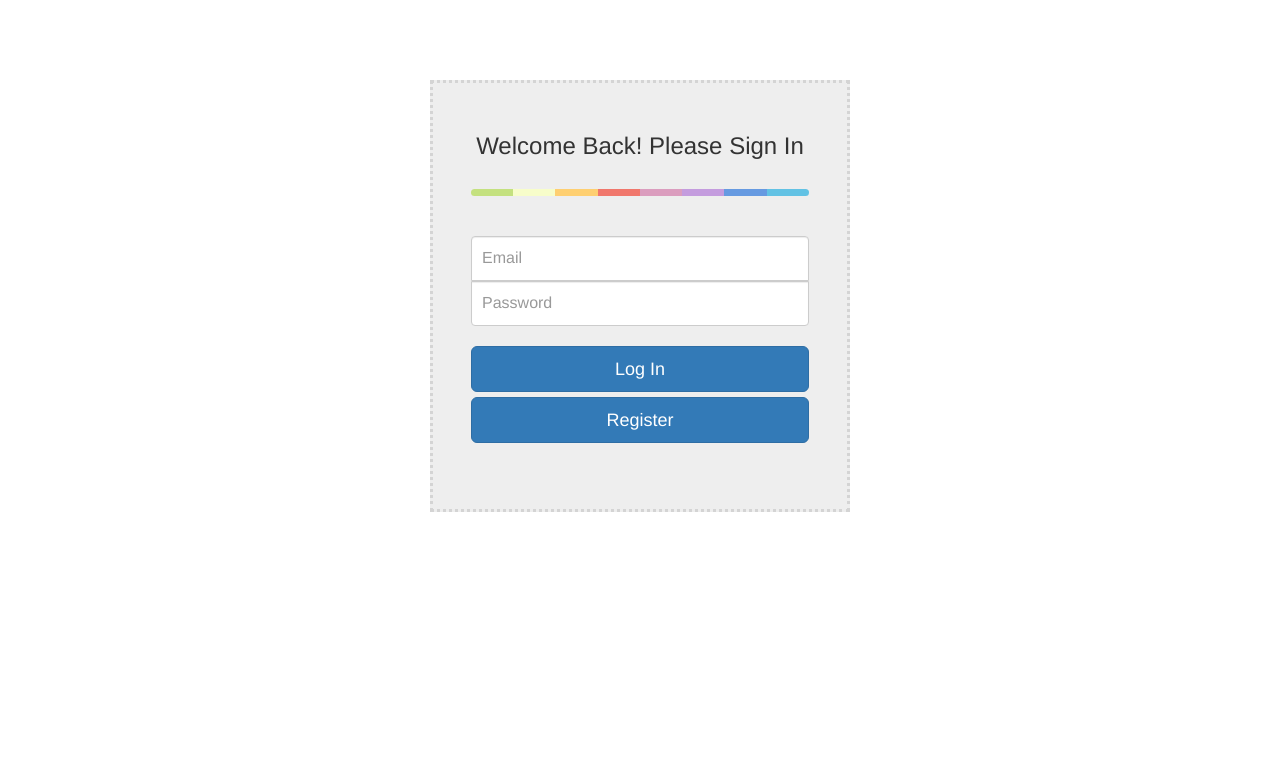
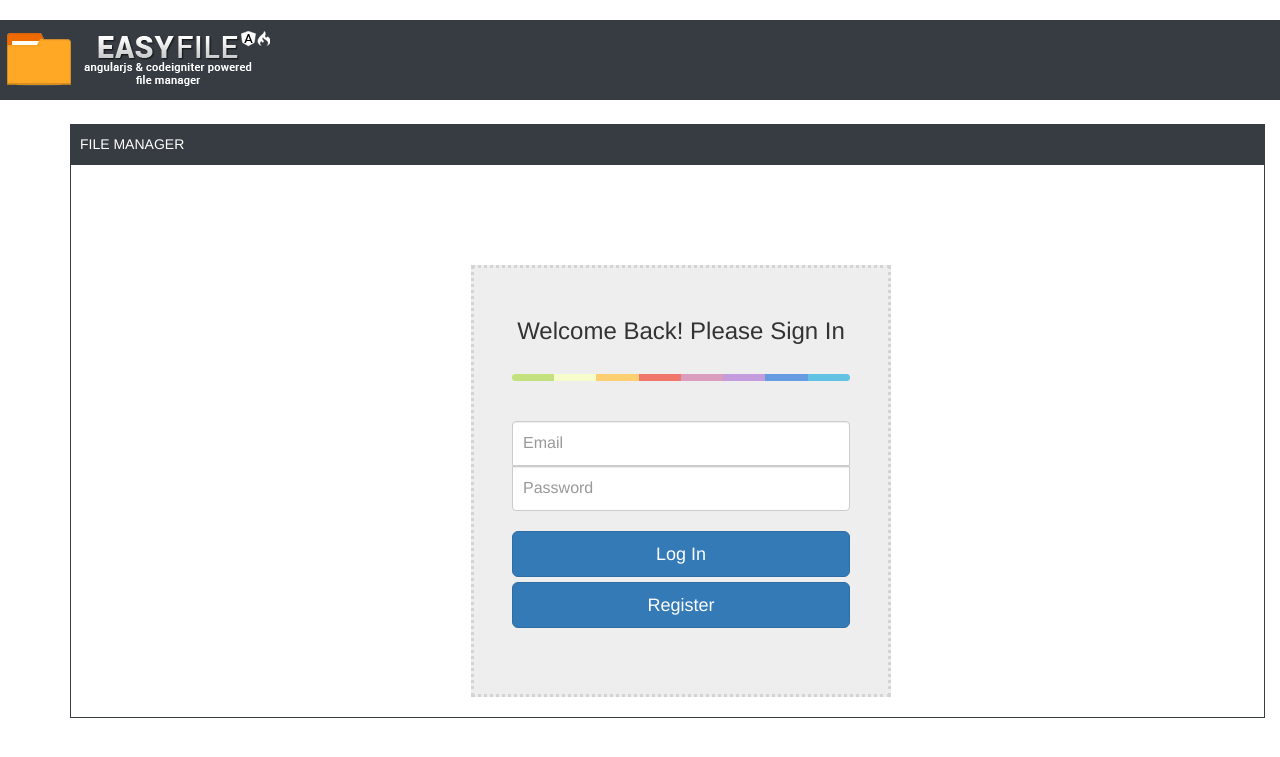
Before and after one commit to MrVu/PersonalBox, a Flask app: page /login in a window 1280 px wide. Shown: the top 757 px of the page. Run offline with Flask 2, Linux system fonts and the light colour scheme; some libraries are stand-ins or nearby versions.

Commit message:
upgrade interface

```diff
--- a/app/static/bootstrap/css/custom.css
+++ b/app/static/bootstrap/css/custom.css
@@ -54,3 +54,46 @@ input[type="password"] {
   background-image: -o-linear-gradient(left, #c4e17f, #c4e17f 12.5%, #f7fdca 12.5%, #f7fdca 25%, #fecf71 25%, #fecf71 37.5%, #f0776c 37.5%, #f0776c 50%, #db9dbe 50%, #db9dbe 62.5%, #c49cde 62.5%, #c49cde 75%, #669ae1 75%, #669ae1 87.5%, #62c2e4 87.5%, #62c2e4);
   background-image: linear-gradient(to right, #c4e17f, #c4e17f 12.5%, #f7fdca 12.5%, #f7fdca 25%, #fecf71 25%, #fecf71 37.5%, #f0776c 37.5%, #f0776c 50%, #db9dbe 50%, #db9dbe 62.5%, #c49cde 62.5%, #c49cde 75%, #669ae1 75%, #669ae1 87.5%, #62c2e4 87.5%, #62c2e4);
 }
+
+body {
+  padding-top: 20px !important;
+  border: 1px;
+}
+
+.header {
+background: #363c42;
+height: 80px;
+margin-bottom: 20px;
+}
+
+.logo{
+padding-top: 10px;
+}
+
+.header-right {
+display: inline;
+float: right;
+padding-top: 25px;
+}
+.content {
+    padding: 20px 25px 0 25px;
+    border: 1px #363c42 solid;
+    margin: 30px -55px 0 0;
+}
+
+.content-header{
+    padding: 10px 0px 10px 10px;
+    background-color: #363c42;
+    margin: 0 -55px -30px 0px;
+    color: white;
+}
+
+.content-primary{
+    margin-top: 35px;
+}
+
+.btn-info {
+    color: #fff;
+    background-color: #337ab7 !important;
+    border-color: #337ab7 !important;
+}
--- a/app/templates/base.html
+++ b/app/templates/base.html
@@ -12,17 +12,34 @@
     <title></title>
 </head>
 <body>
-{% if current_user.is_authenticated %}
+
+    <div class="header">
+        <div class="header-logo">
+            <a href="#"></a>
+            <img class="logo" src="{{ url_for('static', filename="images/logo.png") }}">
+
+        <div class="header-right"
+        {% if current_user.is_authenticated %}
+                <button role="presentation" class="btn btn-danger btn-sm"><a class="white-link" href={{url_for('auth.logout')}}>LOG
+                    OUT</a></button>
+                {% if current_user.is_authenticated %}
+                {{ current_user.username }}
+                {% endif %}
+        {% endif %}
+    </div>
+
+</div>
+
 <div class="container">
-    <ul class="nav nav-tabs-primary">
-        <button role="presentation" class="btn btn-danger"><a class="white-link" href={{url_for('auth.logout')}}>LOG
-            OUT</a></button>
-    </ul>
-    <ol class="breadcrumb-primary"> </ol>
-</div>
-{% endif %}
-
+    <div class="content-primary">
+    <div class="content-header">
+        FILE MANAGER
+    </div>
+    <div class="content">
 {% block content %}
 {% endblock %}
+    </div>
+    </div>
+</div>
 </body>
 </html>
--- a/app/templates/browse.html
+++ b/app/templates/browse.html
@@ -1,7 +1,6 @@
 {% extends "base.html" %}
 
 {% block content %}
-<div class="container">
 
     {% if route %}
     <ul class="breadcrumb">
@@ -23,10 +22,10 @@
     </a>
     {% endif %}
     <div class="action-panel">
-        <button type="button" class="btn btn-info btn-lg" data-toggle="modal" data-target="#myModal">NEW
+        <button type="button" class="btn btn-info btn-md" data-toggle="modal" data-target="#myModal">NEW
             FOLDER
         </button>
-        <button type="button" class="btn btn-info btn-lg" data-toggle="modal" data-target="#uploadModal">UPLOAD
+        <button type="button" class="btn btn-info btn-md" data-toggle="modal" data-target="#uploadModal">UPLOAD
         </button>
     </div>
     <br>
@@ -170,7 +169,6 @@
 
         </div>
     </div>
-</div>
 <script>
 $(function() {
     $('#upload-file-btn').click(function(event) {
--- a/app/templates/root.html
+++ b/app/templates/root.html
@@ -1,12 +1,11 @@
 {% extends "base.html" %}
 
 {% block content %}
-<div class="container">
     <div class="action-panel">
-        <button type="button" class="btn btn-info btn-lg" data-toggle="modal" data-target="#myModal">NEW
+        <button type="button" class="btn btn-info btn-md" data-toggle="modal" data-target="#myModal">NEW
             FOLDER
         </button>
-        <button type="button" class="btn btn-info btn-lg" data-toggle="modal" data-target="#uploadModal">UPLOAD
+        <button type="button" class="btn btn-info btn-md" data-toggle="modal" data-target="#uploadModal">UPLOAD
         </button>
     </div>
     <br>
@@ -123,7 +122,6 @@
 
         </div>
     </div>
-</div>
 <script>
 $(function() {
     $('#upload-file-btn').click(function(event) {
```
Also changed, not shown: app/static/images/logo.png (added).
